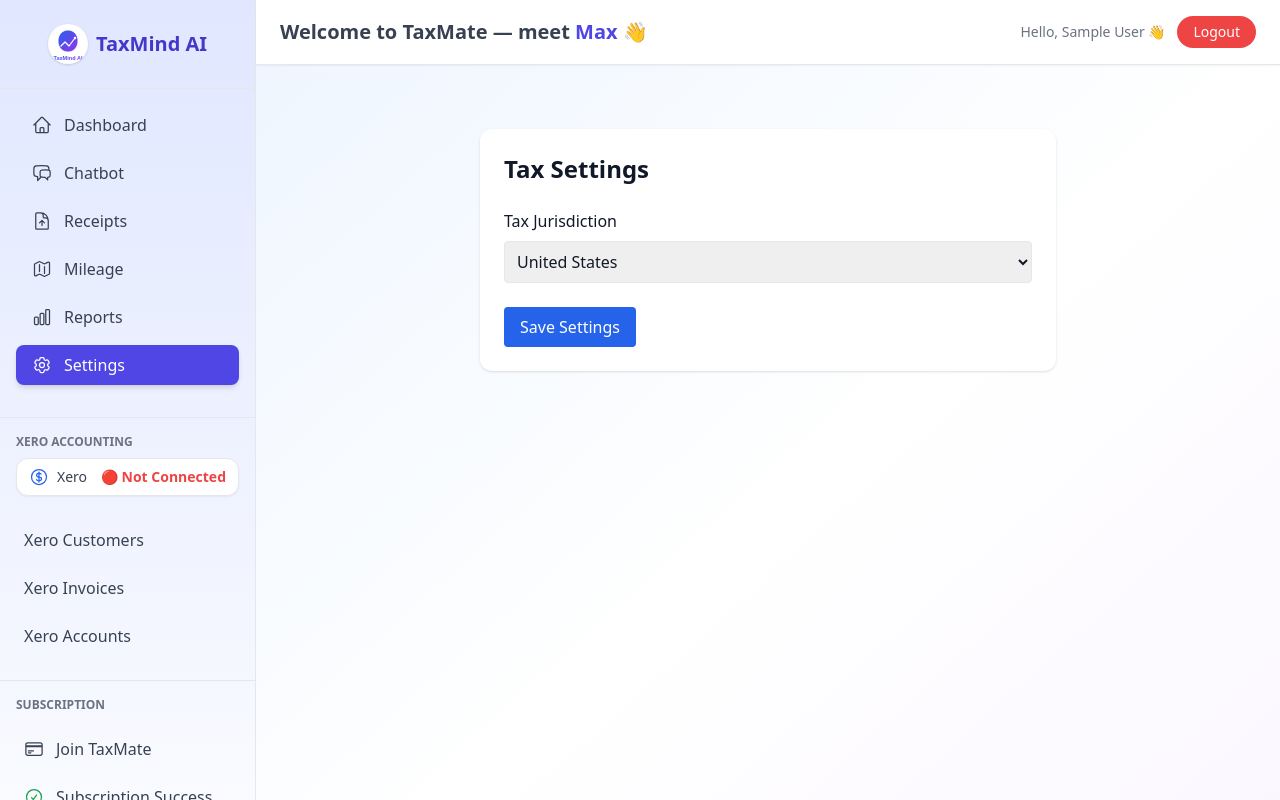
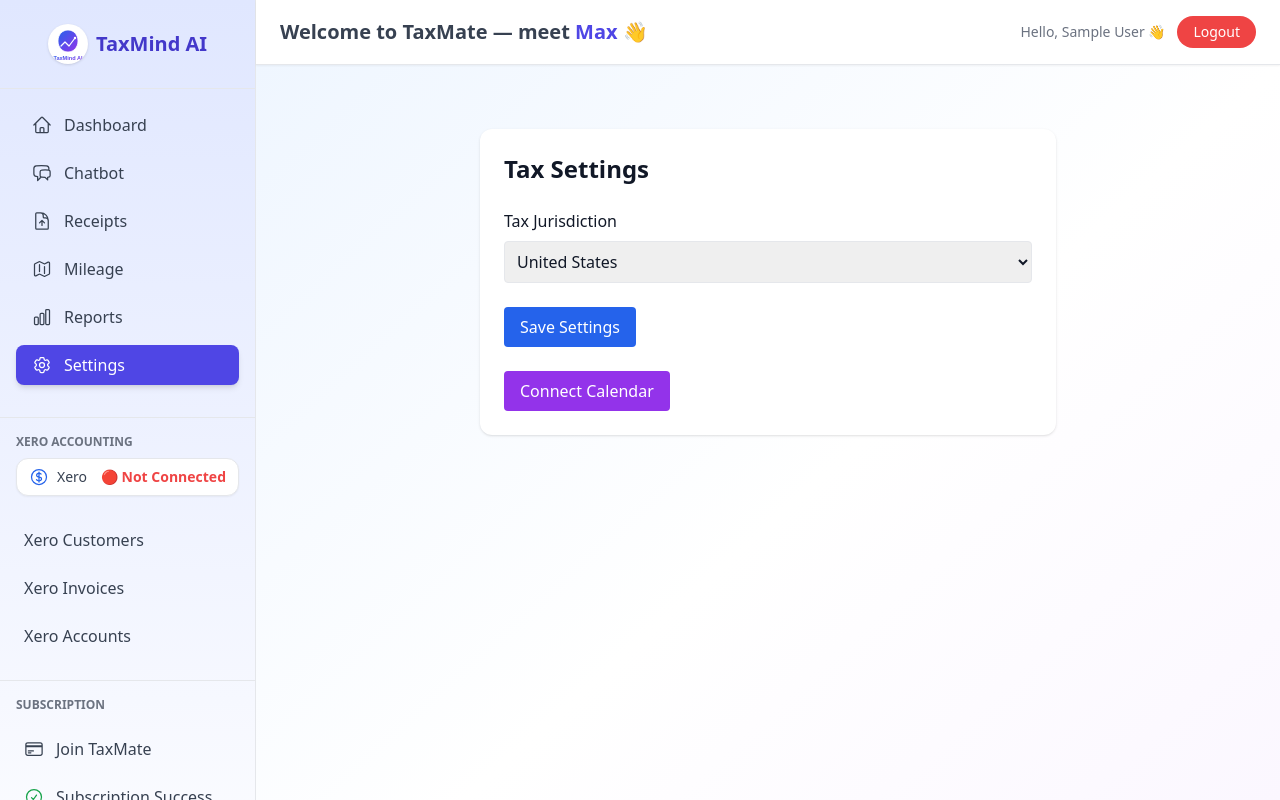
Before and after one commit to WaheedUllah572/ai-tax-agent-frontend, a React (Create React App) app: page /settings in a window 1280 px wide. Shown: the top 800 px of the page. Built offline with nearby package versions, Linux system fonts and the light colour scheme; no server answers; sample sign-in values are in the browser's storage.

Commit message:
Add calendar connect button in settings

```diff
--- a/src/pages/SettingsPage.jsx
+++ b/src/pages/SettingsPage.jsx
@@ -9,8 +9,9 @@
   const [jurisdiction, setJurisdiction] =
     useState("US");
 
-  const [loading, setLoading] =
-    useState(false);
+  const [loading, setLoading] = useState(false);
+  const [calendarConnected, setCalendarConnected] =
+  useState(false);
 
   useEffect(() => {
 
@@ -23,6 +24,9 @@
         setJurisdiction(
           data.jurisdiction || "US"
         );
+        setCalendarConnected(
+  data.calendar_connected || false
+);
       });
 
   }, []);
@@ -117,6 +121,22 @@
 
       </button>
 
+      <div className="mt-6">
+
+  <button
+    onClick={() =>
+      window.location.href =
+        `${BASE_URL}/calendar/connect`
+    }
+    className="bg-purple-600 text-white px-4 py-2 rounded"
+  >
+    {calendarConnected
+      ? "Reconnect Calendar"
+      : "Connect Calendar"}
+  </button>
+
+</div>
+
     </div>
   );
 }
```
